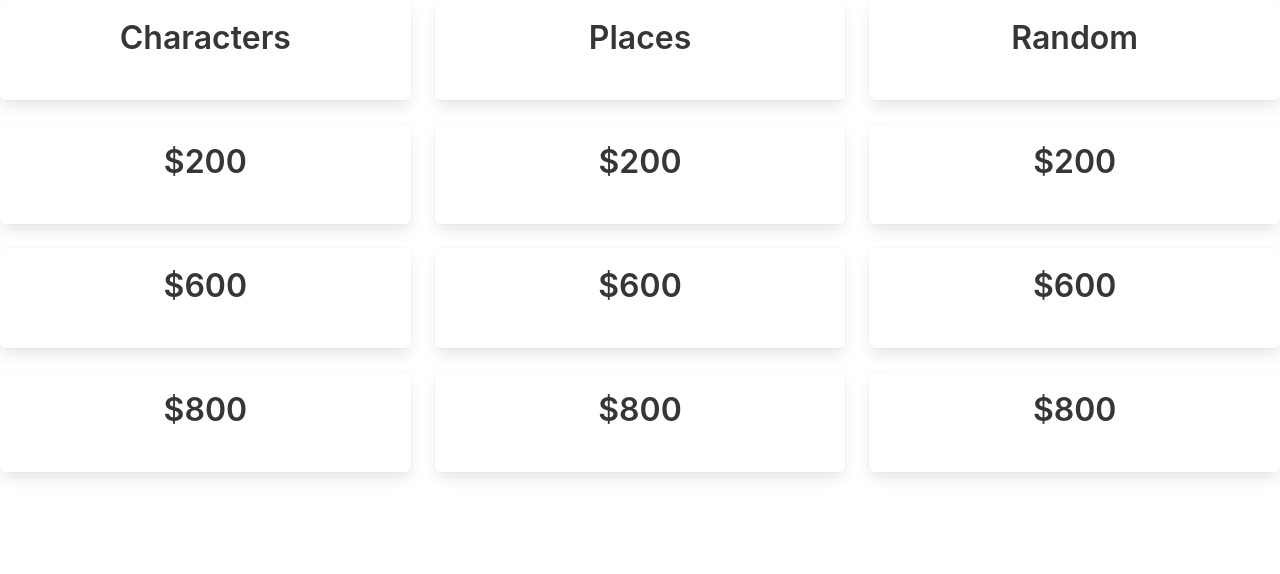
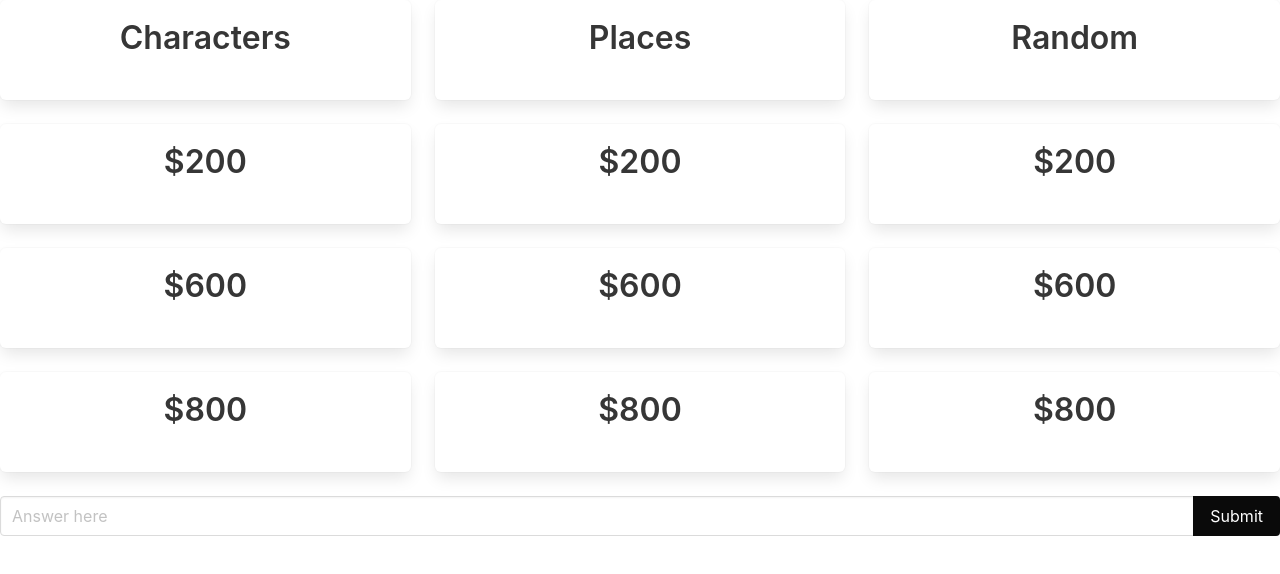
Before and after one commit to mibaska/Project01, a plain HTML site: page rickandmorty-quiz.html in a window 1280 px wide. Drawn offline with nearby package versions, Linux system fonts and the light colour scheme; no server answers.

Commit message:
Created submit section on HTML

```diff
--- a/rick-script.js
+++ b/rick-script.js
@@ -63,8 +63,8 @@ $.ajax({
 
 //counter for items
 //keep score
-//click function for dollars
-//send questions for html
+
+
 //display total at end of quiz
 //input button for answer
 //make user input all lowercase
@@ -129,6 +129,7 @@ var randomArray = [
       answer: "female" //count male = 371 female = 74
     },
 ];
+
 //functions for displaying questions
 $(function () {
   $('#parentChar2').click(function(){
--- a/rickandmorty-quiz.html
+++ b/rickandmorty-quiz.html
@@ -14,6 +14,7 @@
     <script defer src="https://use.fontawesome.com/releases/v5.3.1/js/all.js"></script>
   </head>
   <body>
+    <container>
     <div class="tile is-ancestor" style="text-align: center;">
       <div class="tile is-parent">
         <article class="tile is-child box">
@@ -90,8 +91,15 @@
         </article>
       </div>
     </div>
-
-
+    <div class="field has-addons">
+      <div class="control is-expanded">
+        <input class="input" type="text" placeholder="Answer here" id="answer">
+      </div>
+      <div class="control ">
+        <a class="button is-black" id="res">Submit</a>
+      </div>
+    </div>
+  </container>
     <script src="./rick-script.js"></script>
   </body>
 </html>
```
